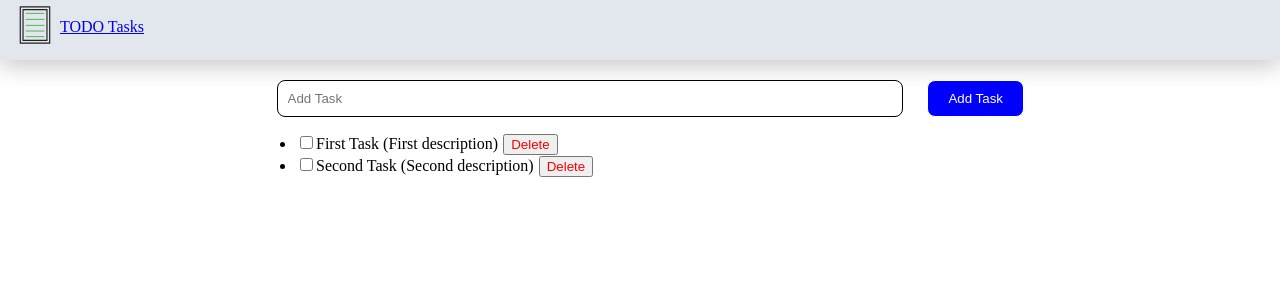
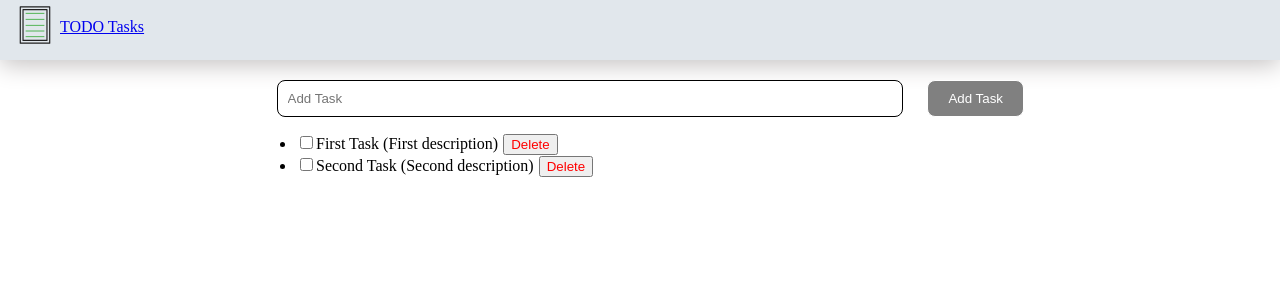
Before and after one commit to vindeolal/todo-rails, an Angular app in the folder todo-app/: page / in a window 1280 px wide. Shown: the top 300 px of the page. Built offline with nearby package versions, Linux system fonts and the light colour scheme.

Commit message:
small css changes

```diff
--- a/todo-app/src/app/task-list/task-list.component.css
+++ b/todo-app/src/app/task-list/task-list.component.css
@@ -10,10 +10,17 @@ input[type="text"] {
 button {
   padding: 10px;
   border: solid 1px;
-  background-color: blue;
   color: white;
   border-radius: 8px;
   flex: 0.1;
+}
+
+.primary {
+  background-color: blue;
+}
+
+.secondary {
+  background-color: grey;
 }
 
 input {
--- a/todo-app/src/app/task-list/task-list.component.ts
+++ b/todo-app/src/app/task-list/task-list.component.ts
@@ -12,7 +12,7 @@ import { TaskService } from '../task.service';
             <input [(ngModel)]="newTaskName" type="text" placeholder="Add Task">
             <input class="desc-input" *ngIf="newTaskName" [(ngModel)]="newTaskDescription" type="text" placeholder="Add Description"/>
           </div>
-          <button  class="primary" type="button" (click)="addTask()" [disabled]="!newTaskDescription">Add Task</button>
+          <button [ngClass]="newTaskDescription ? 'primary' : 'secondary'" type="button" (click)="addTask()" [disabled]="!newTaskDescription">Add Task</button>
       </div>
       </section>
     <section class="main" *ngIf="tasks.length > 0">
```
